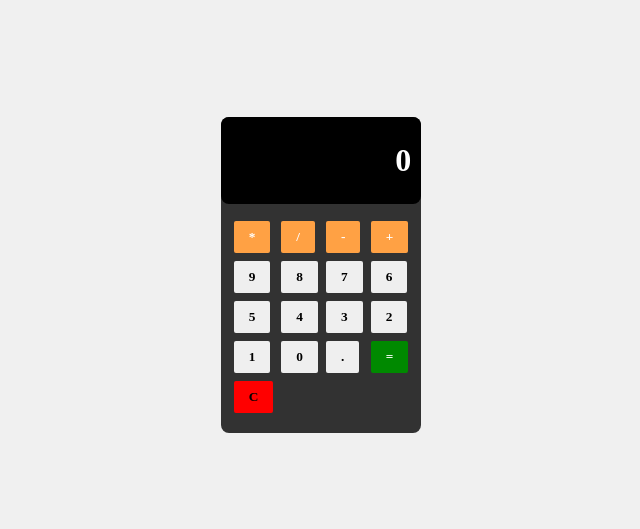
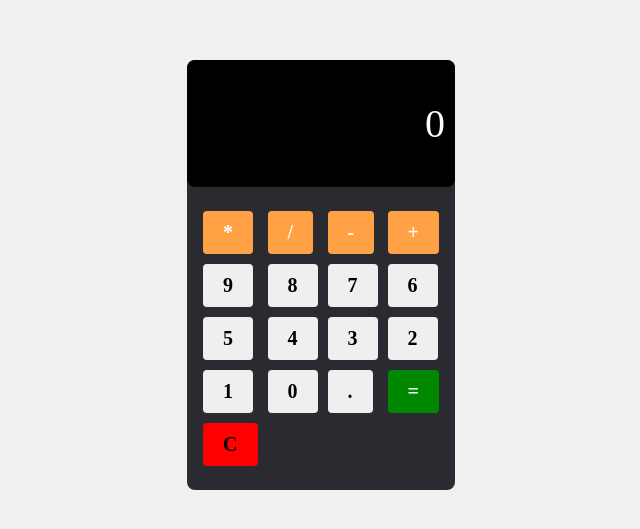
Before and after one commit to noaJ4Q/JavaScript-Projects, a plain HTML site: page Calculator/index.html in a window 1280 px wide. Shown: the part 133-662 px from the top of the page, without its empty margins (319-959 px from the left). Drawn offline with Linux system fonts and the light colour scheme.

Commit message:
javascript added

```diff
--- a/Calculator/index.html
+++ b/Calculator/index.html
@@ -14,101 +14,101 @@
 
     <div class="cal-body">
         <div class="cal-screen">
-            <h1 id="result">0</h1>
+            <p id="result">0</p>
         </div>
         <div class="cal-controls">
             <table class="controls-table">
                 <tr class="controls-row">
                     <td class="controls-column">
-                        <button class="control operation">
+                        <button class="control operation" id="control-*" value="*">
                             *
                         </button>
                     </td>
                     <td class="controls-column">
-                        <button class="control operation">
+                        <button class="control operation" id="control-/" value="/">
                             /
                         </button>
                     </td>
                     <td class="controls-column">
-                        <button class="control operation">
+                        <button class="control operation" id="control--" value="-">
                             -
                         </button>
                     </td>
                     <td class="controls-column">
-                        <button class="control operation">
+                        <button class="control operation" id="control-+" value="+">
                             +
                         </button>
                     </td>
                 </tr>
                 <tr class="controls-row">
                     <td class="controls-column">
-                        <button class="control">
+                        <button class="control number" id="control-9" value="9">
                             9
                         </button>
                     </td>
                     <td class="controls-column">
-                        <button class="control">
+                        <button class="control number" id="control-8" value="8">
                             8
                         </button>
                     </td>
                     <td class="controls-column">
-                        <button class="control">
+                        <button class="control number" id="control-7" value="7">
                             7
                         </button>
                     </td>
                     <td class="controls-column">
-                        <button class="control">
+                        <button class="control number" id="control-6" value="6">
                             6
                         </button>
                     </td>
                 </tr>
                 <tr class="controls-row">
                     <td class="controls-column">
-                        <button class="control">
+                        <button class="control number" id="control-5" value="5">
                             5
                         </button>
                     </td>
                     <td class="controls-column">
-                        <button class="control">
+                        <button class="control number" id="control-4" value="4">
                             4
                         </button>
                     </td>
                     <td class="controls-column">
-                        <button class="control">
+                        <button class="control number" id="control-3" value="3">
                             3
                         </button>
                     </td>
                     <td class="controls-column">
-                        <button class="control">
+                        <button class="control number" id="control-2" value="2">
                             2
                         </button>
                     </td>
                 </tr>
                 <tr class="controls-row">
                     <td class="controls-column">
-                        <button class="control">
+                        <button class="control number" id="control-1" value="1">
                             1
                         </button>
                     </td>
                     <td class="controls-column">
-                        <button class="control">
+                        <button class="control number" id="control-0" value="0">
                             0
                         </button>
                     </td>
                     <td class="controls-column">
-                        <button class="control">
+                        <button class="control number" id="control-." value=".">
                             .
                         </button>
                     </td>
                     <td class="controls-column">
-                        <button class="control" id="equal">
+                        <button class="control" id="equal" value="=">
                             =
                         </button>
                     </td>
                 </tr>
                 <tr class="controls-row">
                     <td class="controls-column">
-                        <button class="control" id="clear">
+                        <button class="control" id="clear" value="C">
                             C
                         </button>
                     </td>
@@ -117,5 +117,7 @@
         </div>
     </div>
 
+    <script src="index.js"></script>
+
 </body>
 </html>
--- /dev/null
+++ b/Calculator/index.js
@@ -0,0 +1,7 @@
+const controles = document.getElementsByClassName("control");
+
+for (let i = 0; i < controles.length; i++){
+    controles[i].addEventListener("click", function(){
+        document.getElementById("result").innerHTML = controles[i].value;
+    })
+}
--- a/Calculator/styles.css
+++ b/Calculator/styles.css
@@ -17,12 +17,13 @@ body{
 
     border-radius: 8px;
 
-    background: rgb(50, 50, 50);
+    background: rgb(42, 42, 49);
+
 }
 
 .cal-screen{
 
-    padding: 25px 10px;
+    padding: 40px 10px;
     position: relative;
 
     border-radius: 8px;
@@ -34,7 +35,7 @@ body{
 
 .cal-controls{
 
-    padding: 12px 8px 15px 8px;
+    padding: 18px 10px;
 
 }
 
@@ -45,19 +46,23 @@ body{
 
     margin: 0px;
 
+    font-size: 40px;
     font-family: "JetBrains mono";
 
 }
 
 .control{
 
-    padding: 8px 15px;
-    margin: 2px;
+    padding: 10px 20px;
+    margin: 3px;
 
+    font-size: 20px;
     font-family: "JetBrains Mono";
-    font-weight: 800;
+    font-weight: 700;
     border-width: 0px;
-    border-radius: 2px;
+    border-radius: 4px;
+
+    cursor: pointer;
 
 }
 
```
